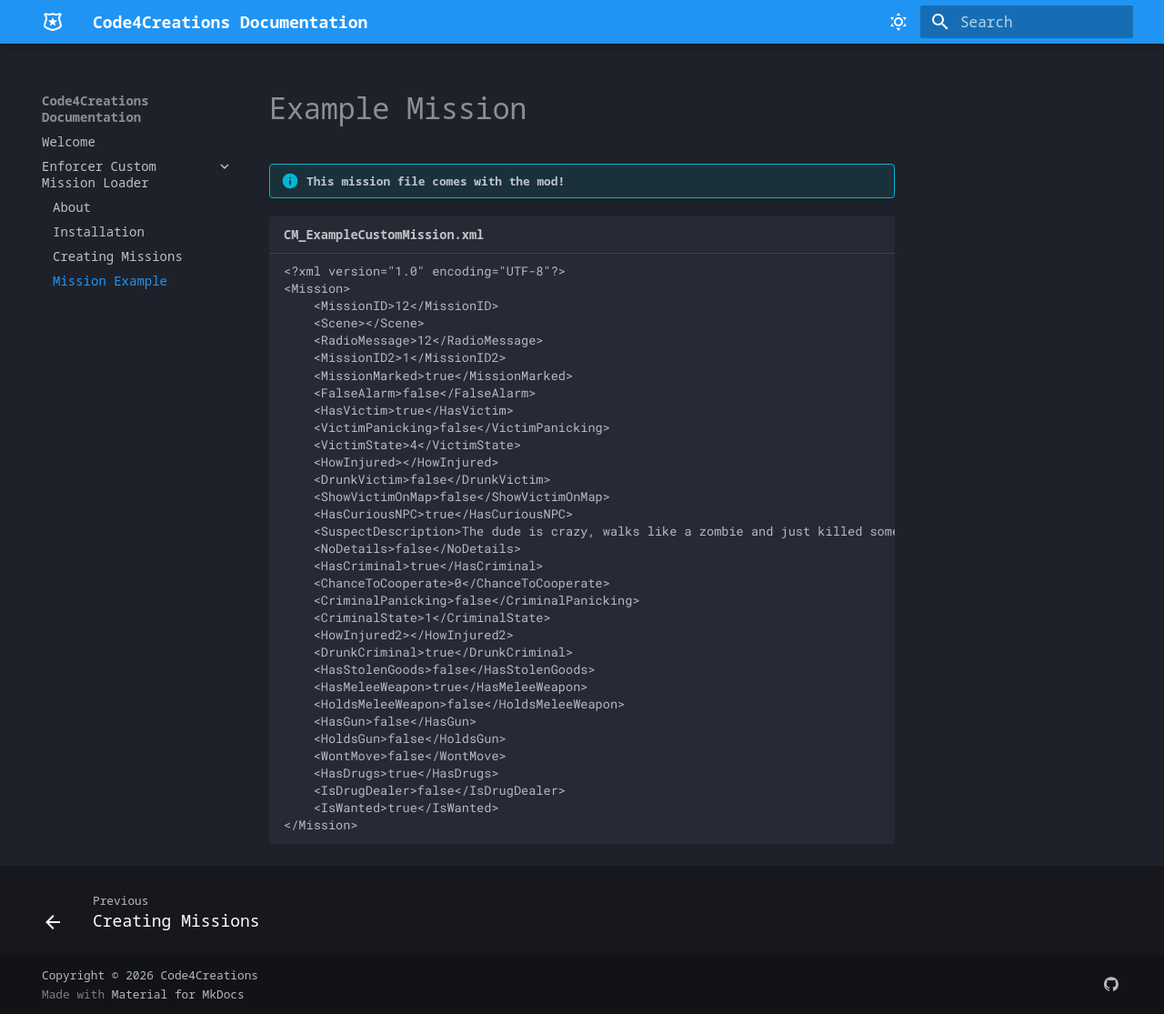
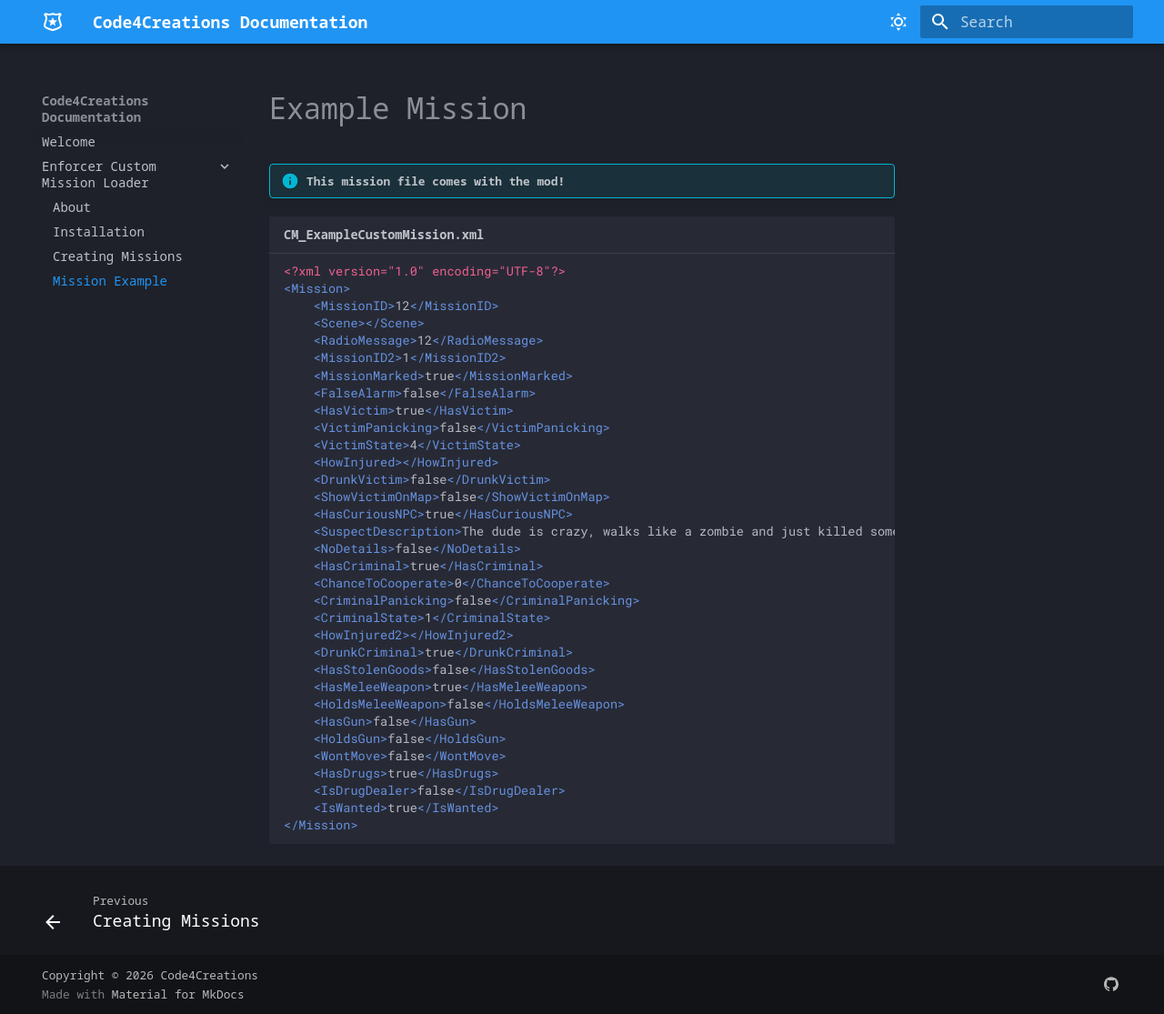
Before and after one commit to Code4Creations/Code4Creations.github.io, an MkDocs documentation site: the page built from docs/ECML/missionExample.md, in a window 1280 px wide and 1115 px high. Shown: the whole window at 91% size. Built offline with MkDocs 1.6.1 and Material for MkDocs 9.7.7, drawn with Linux system fonts in a browser that asks for light colours.

Commit message:
Update missionExample.md
The example mission now has proper syntax markings

````diff
--- a/docs/ECML/missionExample.md
+++ b/docs/ECML/missionExample.md
@@ -1,6 +1,6 @@
 # Example Mission
 !!! info "This mission file comes with the mod!"
-``` title="CM_ExampleCustomMission.xml"
+```xml title="CM_ExampleCustomMission.xml"
 <?xml version="1.0" encoding="UTF-8"?>
 <Mission>
 	<MissionID>12</MissionID>
````
